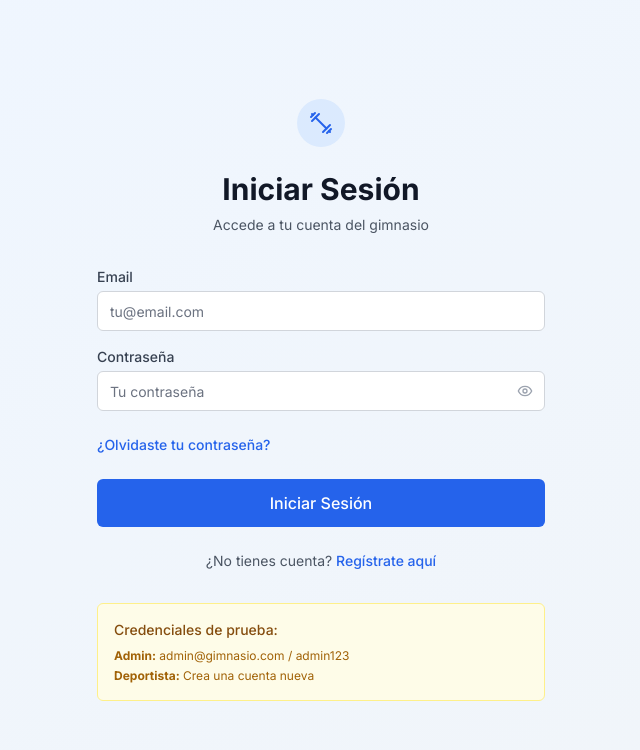
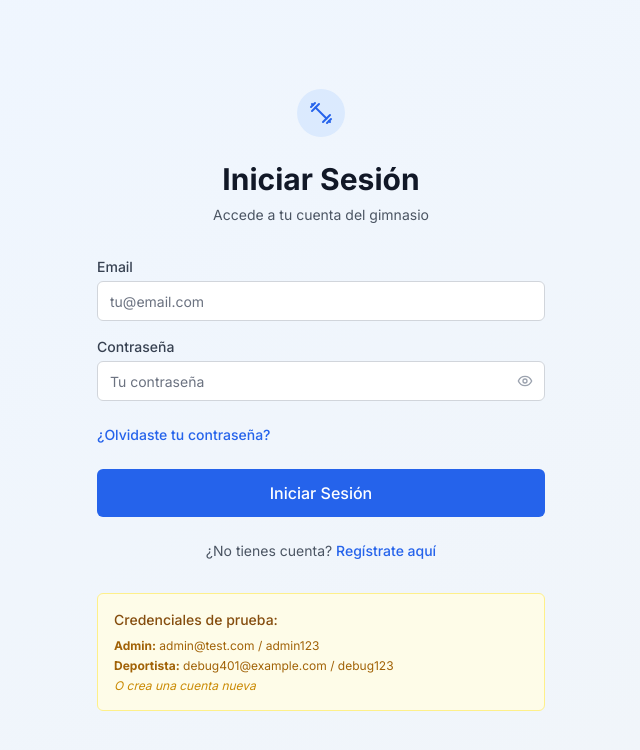
Before and after one commit to cocomeza/plataformagym, a Next.js app in the folder frontend/: page /login in a window 1280 px wide. Shown: the top 750 px of the page, without its empty margins (319-959 px from the left). Built offline with nearby package versions, Linux system fonts and the light colour scheme.

Commit message:
🔧 ACTUALIZAR CREDENCIALES - Mostrar credenciales que funcionan
- Cambiar admin@gimnasio.com por admin@test.com
- Agregar credenciales de deportista que funcionan
- Incluir opción de crear cuenta nueva

```diff
--- a/frontend/app/login/page.tsx
+++ b/frontend/app/login/page.tsx
@@ -133,8 +133,9 @@ export default function LoginPage() {
             Credenciales de prueba:
           </h3>
           <div className="text-xs text-yellow-700 space-y-1">
-            <p><strong>Admin:</strong> admin@gimnasio.com / admin123</p>
-            <p><strong>Deportista:</strong> Crea una cuenta nueva</p>
+            <p><strong>Admin:</strong> admin@test.com / admin123</p>
+            <p><strong>Deportista:</strong> debug401@example.com / debug123</p>
+            <p className="text-yellow-600 italic">O crea una cuenta nueva</p>
           </div>
         </div>
       </div>
```
